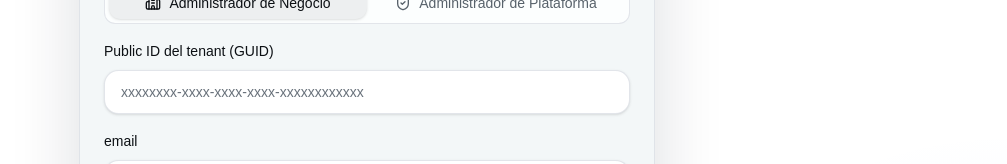
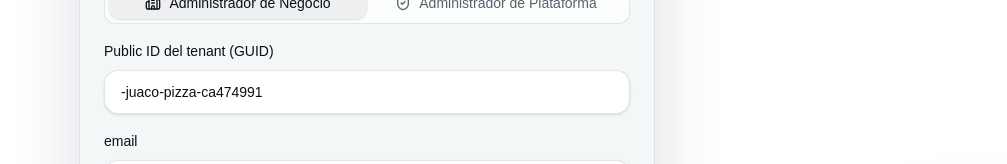
Before and after one commit to EvolvePOS-COLOMBIA/evolvebackoffice-frontend-colombia, a React (Vite) app: page /login in a window 1280 px wide. Shown: the part 276-440 px from the top of the page, without its empty margins (273-1280 px from the left). Built offline with nearby package versions, Linux system fonts and the light colour scheme; no server answers.

Commit message:
fix(auth): set default tenantPublicId in business login form

```diff
--- a/src/features/auth/components/login-form.tsx
+++ b/src/features/auth/components/login-form.tsx
@@ -24,7 +24,7 @@ export function LoginForm() {
   const businessForm = useForm<TenantLoginFormValues>({
     resolver: zodResolver(businessLoginSchema(t)),
     defaultValues: {
-      tenantPublicId: "",
+      tenantPublicId: "-juaco-pizza-ca474991",
       email: "joaquin@urspos.com",
       password: "Guar123!",
     },
```
